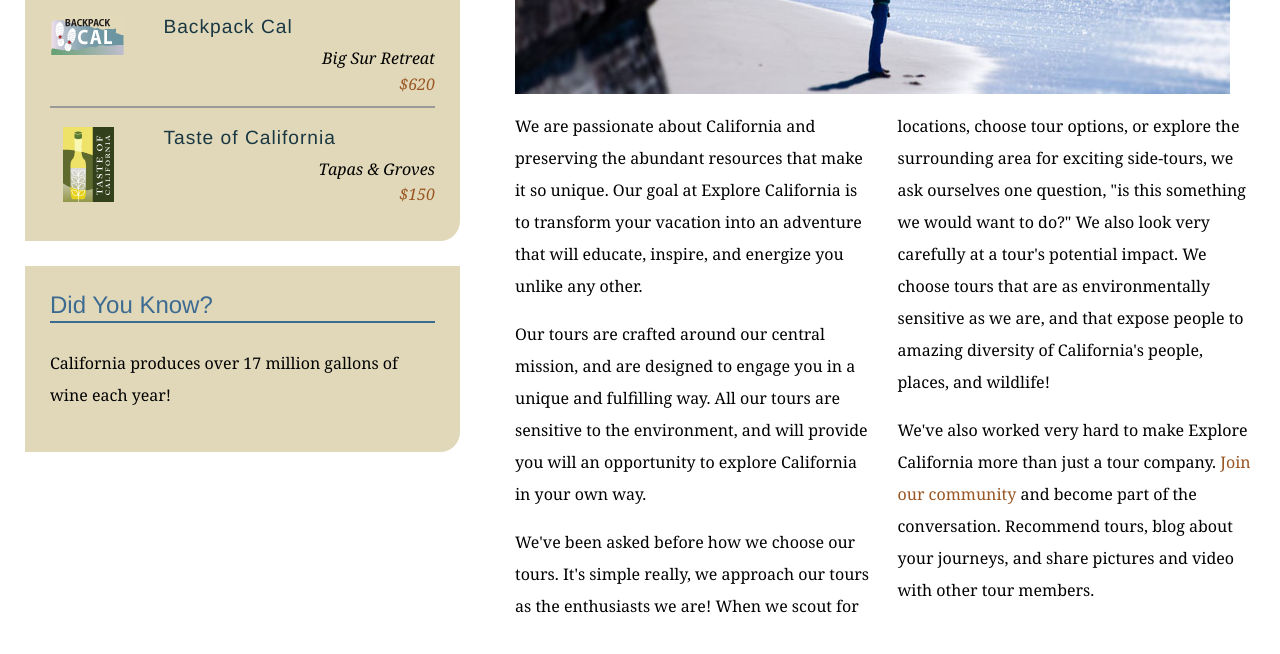
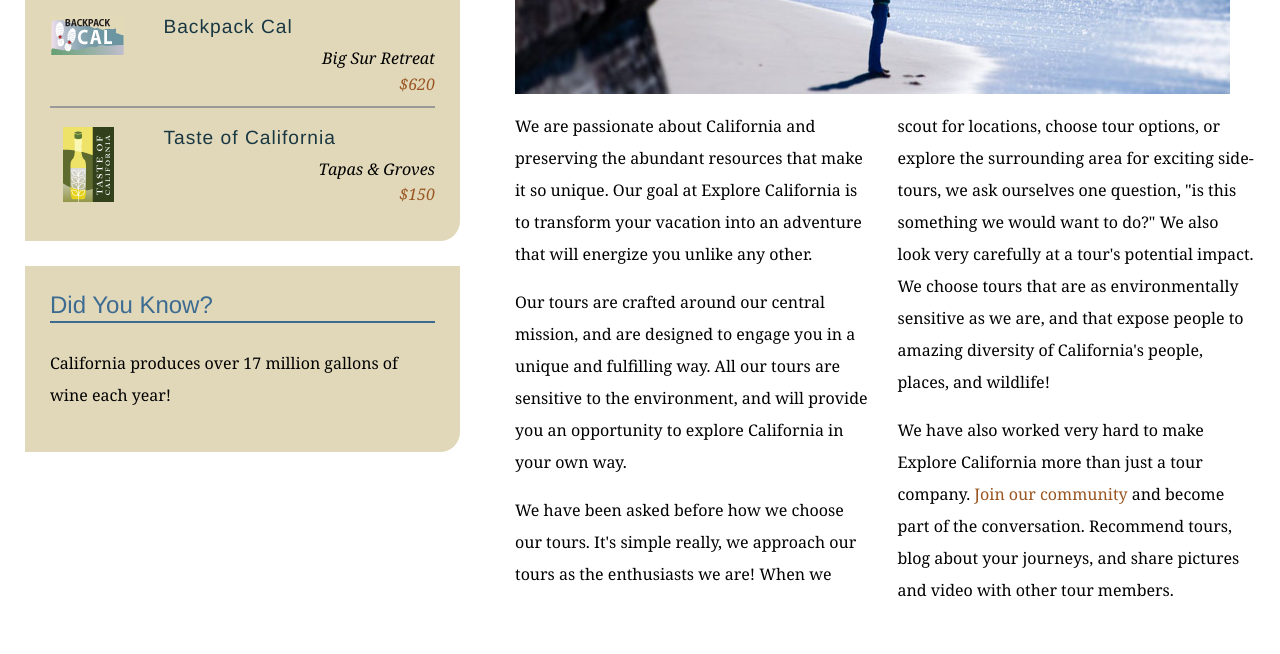
Before and after one commit to kshitijshrivastava/explore-california, a plain HTML site: page mission.html in a window 1280 px wide. Shown: the part 590-1244 px from the top of the page. Drawn offline with Linux system fonts and the light colour scheme.

Commit message:
modified the text in mission.html

```diff
--- a/mission.html
+++ b/mission.html
@@ -62,10 +62,10 @@
           <h1>Who we are</h1>
           <img src="assets/images/mission_look.jpg" alt="Looking out at the Pacific" class="articleImage" />
           <div class="multiCol">
-            <p>We are passionate about California and preserving the abundant resources that make it so unique. Our goal at Explore California is to transform your vacation into an adventure that will educate, inspire, and energize you unlike any other.</p>
-            <p>Our tours are crafted around our central mission, and are designed to engage you in a unique and fulfilling way. All our tours are sensitive to the environment, and will provide you will an opportunity to explore California in your own way.</p>
-            <p>We've been asked before how we choose our tours. It's simple really, we approach our tours as the enthusiasts we are! When we scout for locations, choose tour options, or explore the surrounding area for exciting side-tours, we ask ourselves one question, &quot;is this something we would want to do?&quot; We also look very carefully at a tour's potential impact. We choose tours that are as environmentally sensitive as we are, and that expose people to amazing diversity of California's people, places, and wildlife!</p>
-            <p>We've also worked very hard to make Explore California more than just a tour company. <a href="explorers/join.html">Join our community</a> and become part of the conversation. Recommend tours, blog about your journeys, and share pictures and video with other tour members.</p>
+            <p>We are passionate about California and preserving the abundant resources that make it so unique. Our goal at Explore California is to transform your vacation into an adventure that will energize you unlike any other.</p>
+            <p>Our tours are crafted around our central mission, and are designed to engage you in a unique and fulfilling way. All our tours are sensitive to the environment, and will provide you an opportunity to explore California in your own way.</p>
+            <p>We have been asked before how we choose our tours. It's simple really, we approach our tours as the enthusiasts we are! When we scout for locations, choose tour options, or explore the surrounding area for exciting side-tours, we ask ourselves one question, &quot;is this something we would want to do?&quot; We also look very carefully at a tour's potential impact. We choose tours that are as environmentally sensitive as we are, and that expose people to amazing diversity of California's people, places, and wildlife!</p>
+            <p>We have also worked very hard to make Explore California more than just a tour company. <a href="explorers/join.html">Join our community</a> and become part of the conversation. Recommend tours, blog about your journeys, and share pictures and video with other tour members.</p>
           </div>
         </div>
       </div>
```
